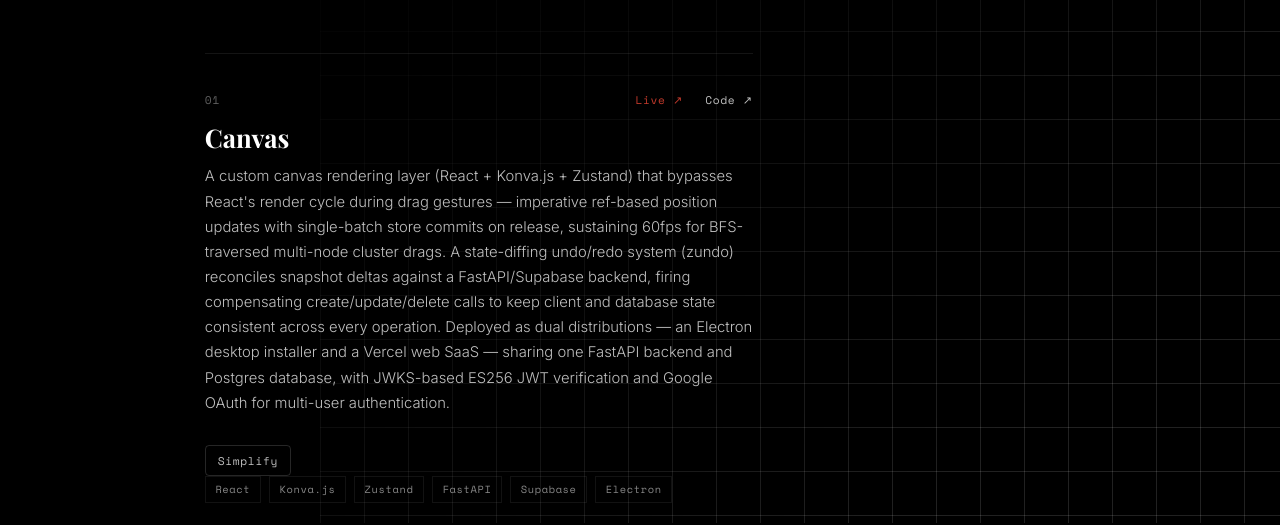
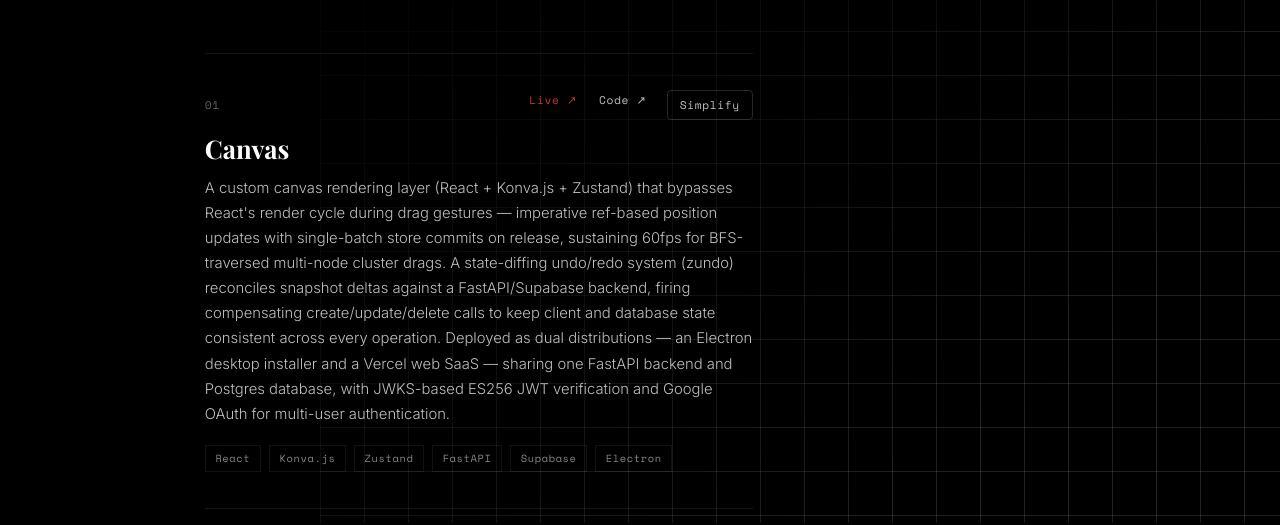
Before and after one commit to parthdomadia/parthdomadia.github.io, a plain HTML site: page projects.html in a window 1280 px wide. Shown: the part 277-802 px from the top of the page. Drawn offline with nearby package versions, Linux system fonts and the light colour scheme.

Commit message:
style: move Simplify button into the top Live/Code links row

```diff
--- a/projects-joke.js
+++ b/projects-joke.js
@@ -4,6 +4,7 @@ function initSimplifyButtons() {
   document.querySelectorAll('.project-item[data-joke]').forEach((item) => {
     const desc = item.querySelector('.project-item__desc')
     const nameEl = item.querySelector('.project-item__name')
+    const links = item.querySelector('.project-item__links')
     const originalDescription = desc.textContent.trim()
     const originalName = nameEl.textContent.trim()
     const hardcodedJoke = item.dataset.joke
@@ -12,7 +13,7 @@ function initSimplifyButtons() {
     button.type = 'button'
     button.className = 'project-item__simplify'
     button.textContent = 'Simplify'
-    desc.insertAdjacentElement('afterend', button)
+    links.appendChild(button)
 
     let revealed = false // false = showing real description, true = showing a joke
 
--- a/projects.css
+++ b/projects.css
@@ -233,7 +233,6 @@
 /* ── Simplify button ── */
 .project-item__simplify {
   display: inline-block;
-  margin-top: 0.75rem;
   font-family: var(--font-mono);
   font-size: 0.7rem;
   letter-spacing: 0.06em;
```
